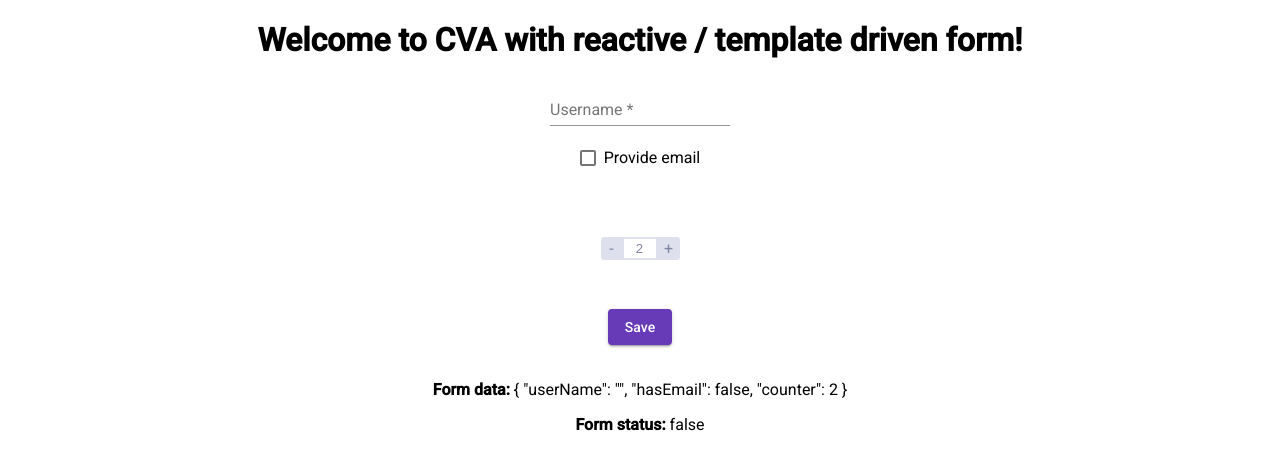
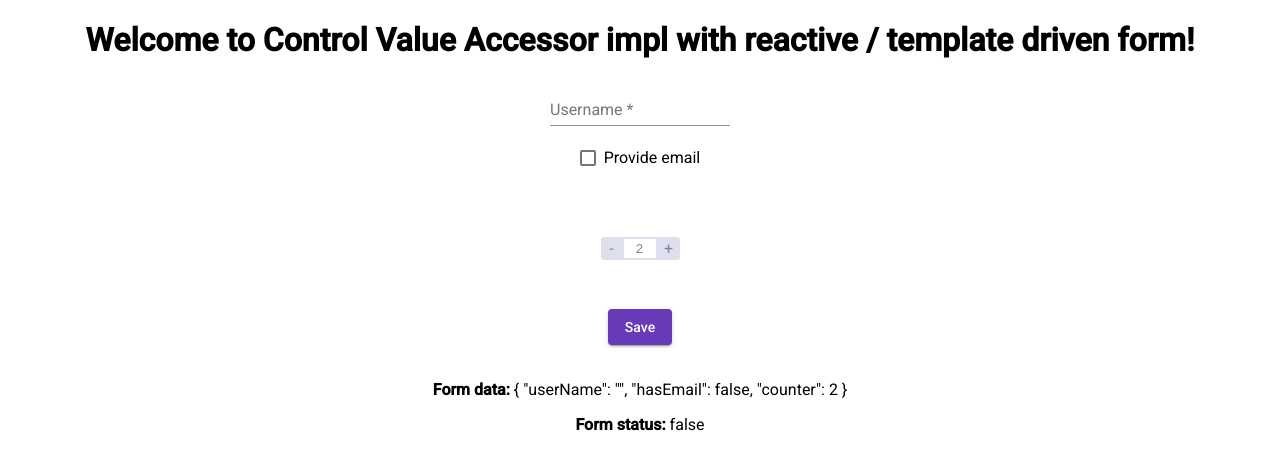
Before and after one commit to Vin88/Simple-CVA-Ang8, an Angular app: page / in a window 1280 px wide. Shown: the top 470 px of the page. Built offline with nearby package versions, Linux system fonts and the light colour scheme.

Commit message:
Title modification

```diff
--- a/src/app/app.component.ts
+++ b/src/app/app.component.ts
@@ -9,7 +9,7 @@ import { validateConfig } from '@angular/router/src/config';
 })
 export class AppComponent implements OnInit {
 
-  public title = 'CVA with reactive / template driven form';
+  public title = 'Control Value Accessor impl with reactive / template driven form';
   public userForm: FormGroup;
 
   constructor(private fb: FormBuilder) {
```
